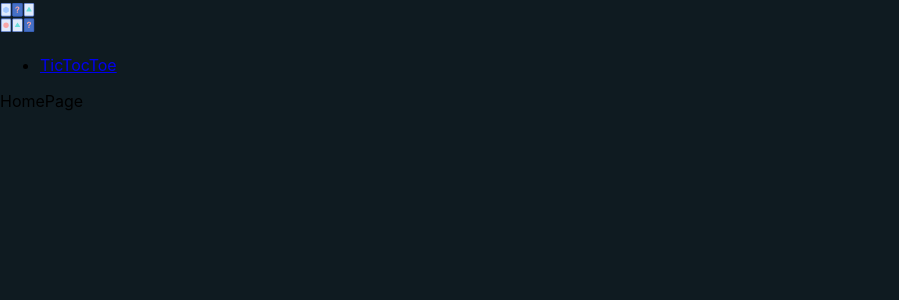
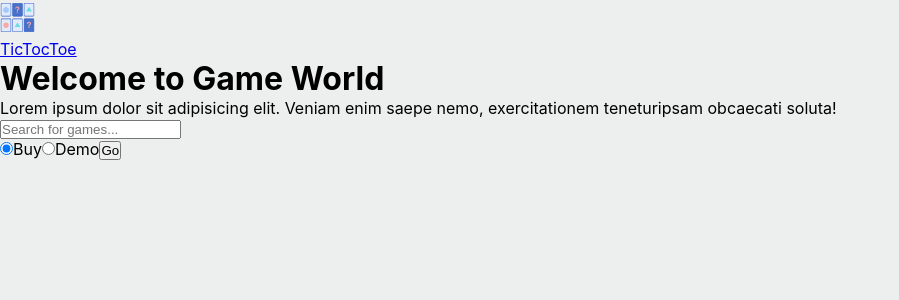
Before and after one commit to Sandreass/React-Game, a React (Vite) app: page / in a window 1280 px wide. Shown: the top 300 px of the page, without its empty margins (0-899 px from the left). Built offline with nearby package versions, Linux system fonts and the light colour scheme.

Commit message:
adding homepage content

```diff
--- a/src/index.css
+++ b/src/index.css
@@ -1,10 +1,17 @@
+* {
+  margin: 0;
+  padding: 0;
+  box-sizing: border-box;
+}
+
 body {
-  margin: 0;
   font-family: -apple-system, BlinkMacSystemFont, "Segoe UI", Roboto,
     "Helvetica Neue", Arial, sans-serif;
   -webkit-font-smoothing: antialiased;
   -moz-osx-font-smoothing: grayscale;
-  background-color: #0f1b21;
+  min-height: 100vh;
+  background-color: #edeeee;
+
 }
 
 code {
--- a/src/pages/homepage/HomePage.tsx
+++ b/src/pages/homepage/HomePage.tsx
@@ -1,5 +1,28 @@
-const HomePage = () => {
-  return <div>HomePage</div>;
+import React from "react";
+import styles from "./HomePage.module.css";
+
+const HomePage: React.FC = () => {
+  return (
+    <div className={styles.homepage}>
+      <div className={styles.content}>
+        <h1>Welcome to Game World</h1>
+        <p className={styles.searchtext}>
+          Lorem ipsum dolor sit adipisicing elit. Veniam enim
+          saepe nemo, exercitationem teneturipsam obcaecati soluta!
+        </p>
+        <form className={styles.search}>
+          <input type="text" placeholder="Search for games..." />
+          <div className={styles.radio}>
+            <input type="radio" name="gameType" id="buy" defaultChecked />
+            <label htmlFor="buy">Buy</label>
+            <input type="radio" name="gameType" id="demo" />
+            <label htmlFor="demo">Demo</label>
+            <button type="submit">Go</button>
+          </div>
+        </form>
+      </div>
+    </div>
+  );
 };
 
 export default HomePage;
```
Also changed, not shown: src/assets/pe.jpg (added), src/components/navbar/NavBar.module.css (added), src/components/navbar/navbar.module.css (deleted).
